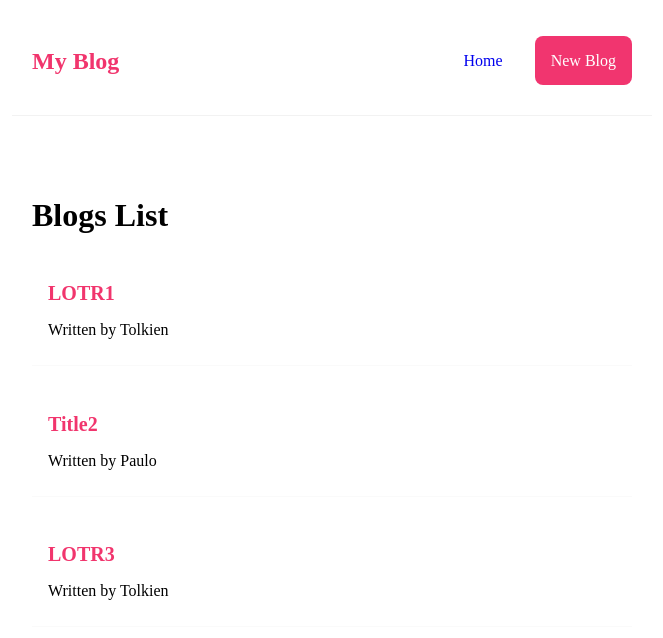
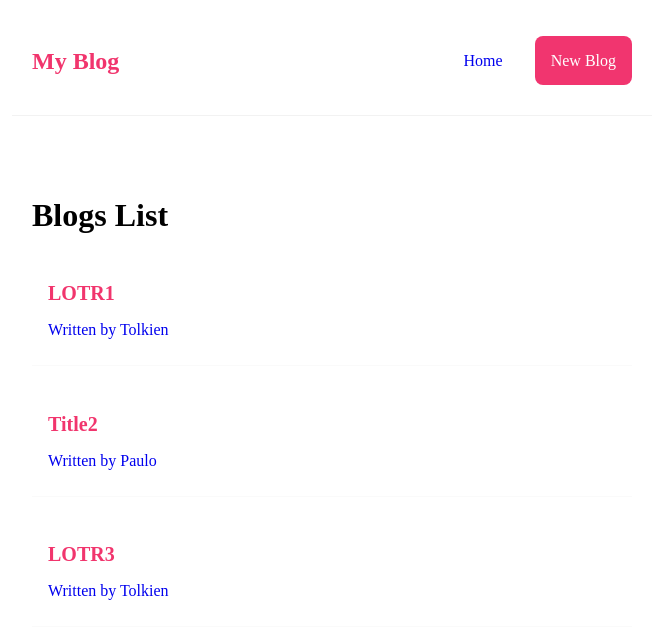
Before and after one commit to UP419/blog-app, a React (Vite) app: page / in a window 1280 px wide. Shown: the top 638 px of the page, without its empty margins (308-971 px from the left). Built offline with nearby package versions, Linux system fonts and the light colour scheme; data requests are answered from the project's data file.

Commit message:
route parameters example, added page for blogs

```diff
--- a/src/App.tsx
+++ b/src/App.tsx
@@ -2,6 +2,7 @@
 import Home from "./Home.tsx";
 import {BrowserRouter as Router, Route, Switch} from "react-router-dom";
 import NewBlog from "./NewBlog.tsx";
+import BlogDetails from "./BlogDetails.tsx";
 
 function App() {
 
@@ -17,6 +18,9 @@
                         <Route path="/create">
                             <NewBlog/>
                         </Route>
+                        <Route path="/blogs/:id">
+                            <BlogDetails/>
+                        </Route>
                     </Switch>
                 </div>
             </div>
--- /dev/null
+++ b/src/BlogDetails.tsx
@@ -0,0 +1,13 @@
+import {useParams} from 'react-router-dom'
+
+const BlogDetails = () => {
+    const {id} = useParams();
+
+    return (
+        <div>
+            <h1>Blog Details - {id}</h1>
+        </div>
+    )
+}
+
+export default BlogDetails;
--- a/src/BlogList.tsx
+++ b/src/BlogList.tsx
@@ -1,11 +1,15 @@
+import {Link} from "react-router-dom";
+
 const BlogList = ({blogs, title}) => {
     return (
         <div>
             <h1>{title}</h1>
             {blogs.map((blog) => (
                 <div className="blog-preview" key={blog.id}>
-                    <h2>{blog.title}</h2>
-                    <p>Written by {blog.author}</p>
+                    <Link to={`/blogs/${blog.id}`}>
+                        <h2>{blog.title}</h2>
+                        <p>Written by {blog.author}</p>
+                    </Link>
                 </div>
             ))
             }
--- a/src/index.css
+++ b/src/index.css
@@ -37,11 +37,15 @@
     border-bottom: 1px solid #fafafa;
 }
 
+.blog-preview a {
+    text-decoration: none;
+}
+
 .blog-preview:hover {
     box-shadow: 1px 3px 5px rgba(0, 0, 0, 0.1);
 }
 
-.blog-preview h2{
+.blog-preview h2 {
     font-size: 20px;
     color: #f1356d;
     margin-bottom: 8px;
```
